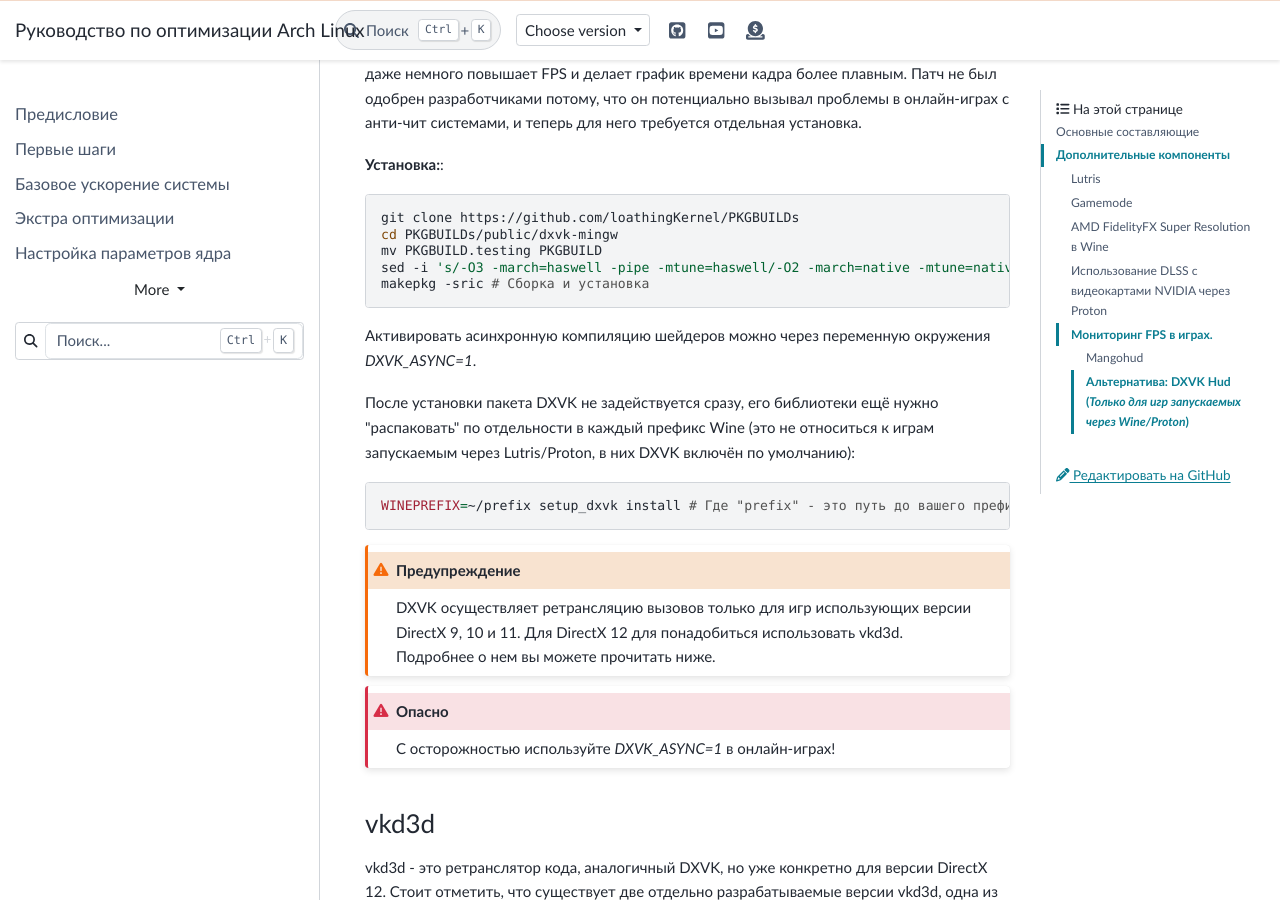
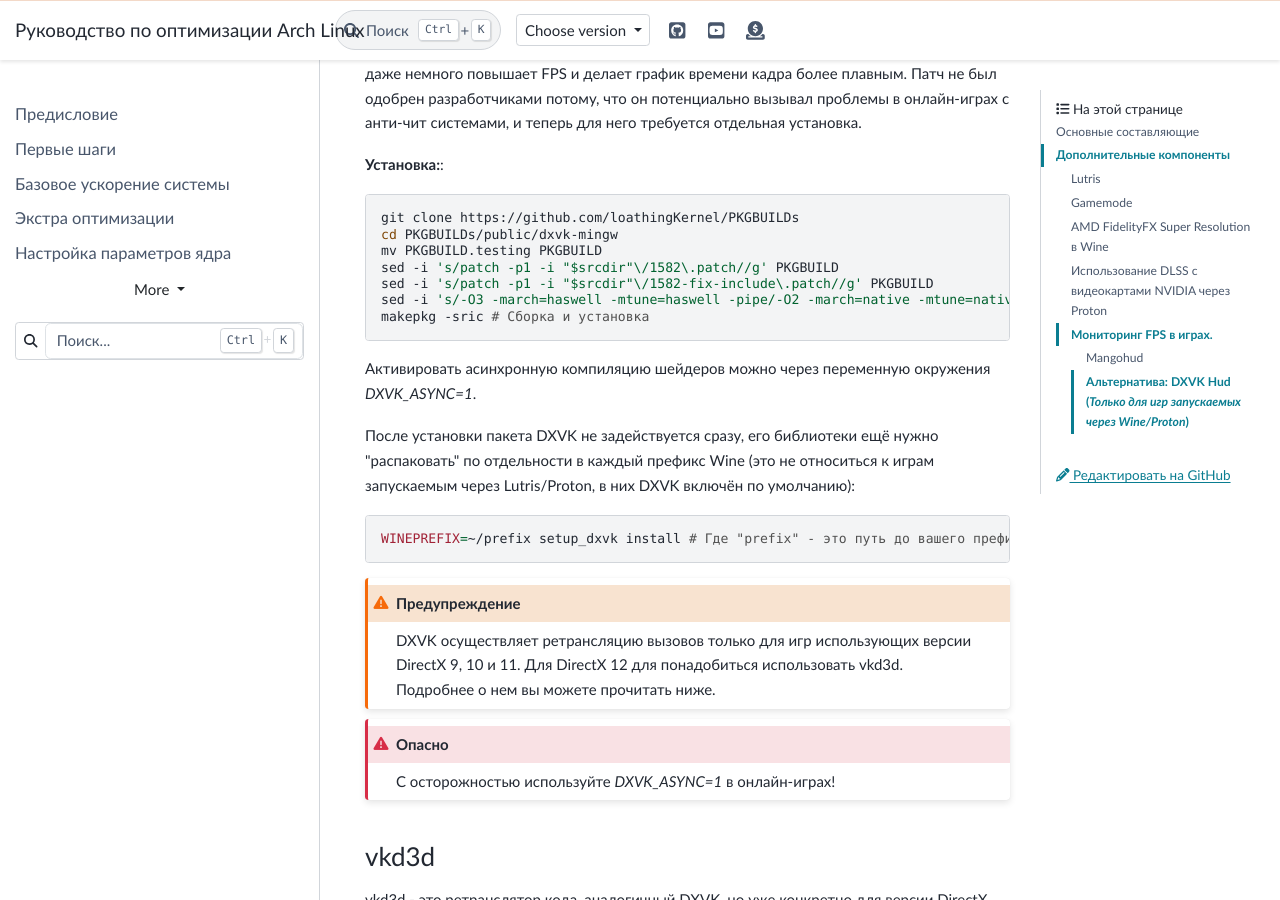
Before and after one commit to ventureoo/ARU, a Sphinx documentation site: the page built from docs/source/linux-gaming.rst, in a window 1280 px wide and 900 px high, scrolled down 8018 px. Built offline with Sphinx 7.4.7 and the PyData theme 0.15.4, drawn with Linux system fonts in a browser that asks for light colours.

Commit message:
linux-gaming: Fix DXVK MinGW build commands

```diff
--- a/docs/source/linux-gaming.rst
+++ b/docs/source/linux-gaming.rst
@@ -333,7 +333,9 @@
   git clone https://github.com/loathingKernel/PKGBUILDs
   cd PKGBUILDs/public/dxvk-mingw
   mv PKGBUILD.testing PKGBUILD
-  sed -i 's/-O3 -march=haswell -pipe -mtune=haswell/-O2 -march=native -mtune=native -pipe/g' PKGBUILD # Нативные флаги
+  sed -i 's/patch -p1 -i "$srcdir"\/1582\.patch//g' PKGBUILD
+  sed -i 's/patch -p1 -i "$srcdir"\/1582-fix-include\.patch//g' PKGBUILD
+  sed -i 's/-O3 -march=haswell -mtune=haswell -pipe/-O2 -march=native -mtune=native -pipe/g' PKGBUILD # Нативные флаги
   makepkg -sric # Сборка и установка
 
 Активировать асинхронную компиляцию шейдеров можно через переменную окружения *DXVK_ASYNC=1*.
```
